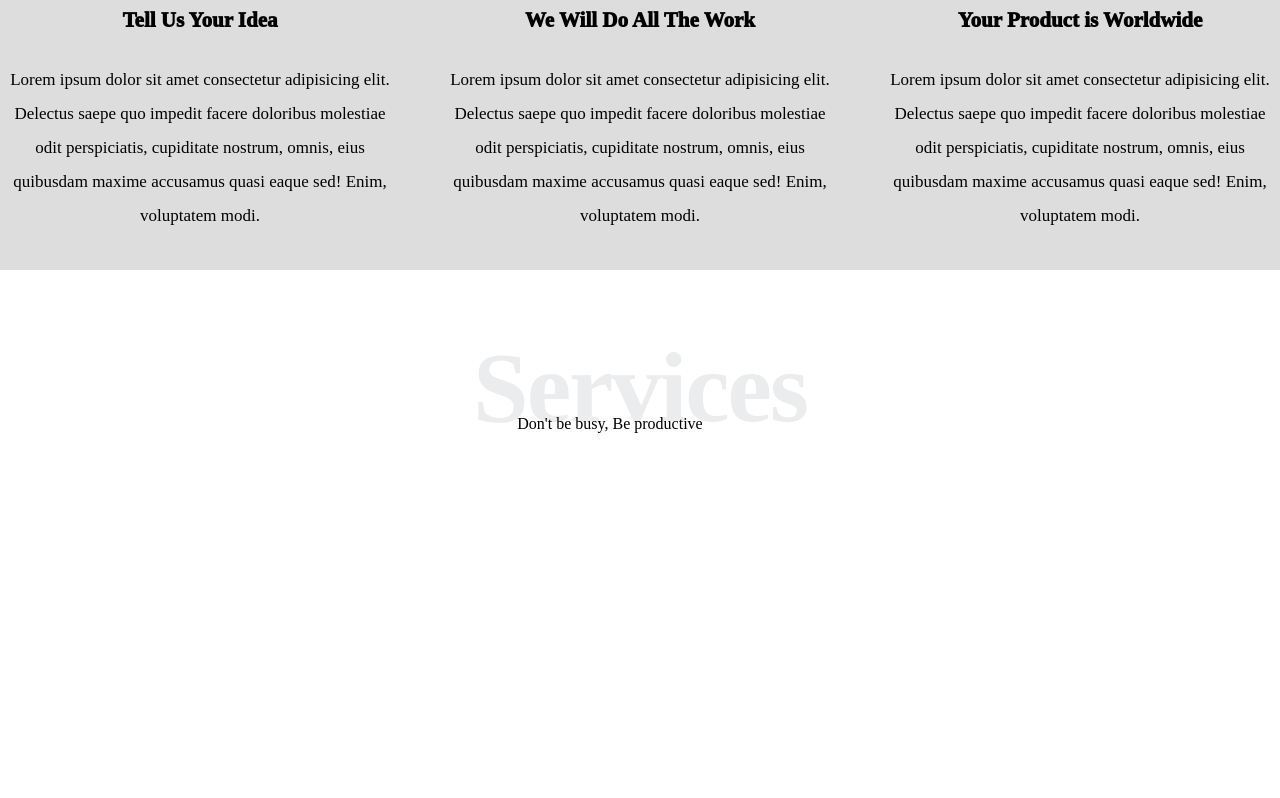
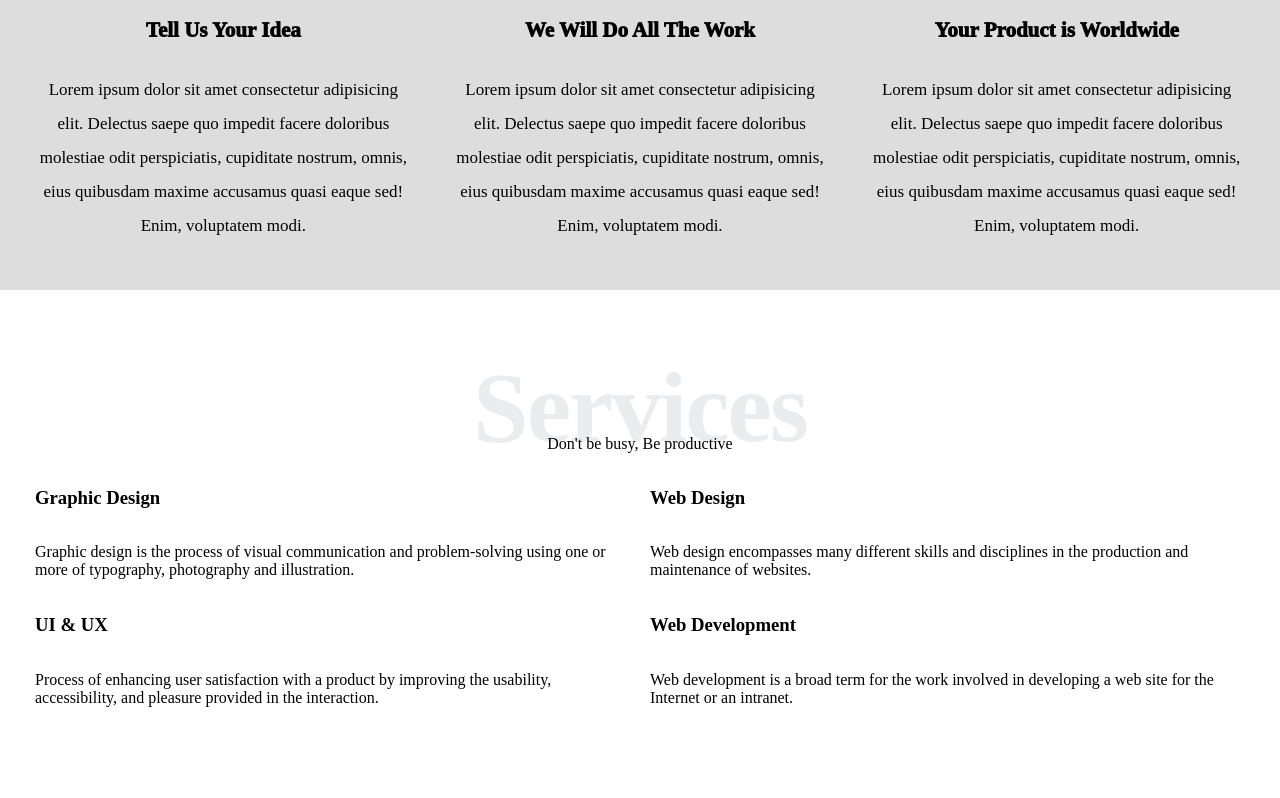
Before and after one commit to kyrellosmahfouz/HTML-CSS-Template_1, a plain HTML site: page index.html in a window 1280 px wide. Shown: the part 891-1689 px from the top of the page. Before the commit the page ends 1354 px from the top, so only its background shows below. Drawn offline with Linux system fonts and the light colour scheme.

Commit message:
Add files via upload

```diff
--- a/index.html
+++ b/index.html
@@ -67,7 +67,37 @@
     <div class="services">
         <div class="container">
             <h2 class="special-heading">Services</h2>
-            <p>Don't be busy, Be productive</p>
+            <p class="p_1">Don't be busy, Be productive</p>
+            <div class="services-content">
+                <div class="col">
+                    <div class="service">
+                        <h3>Graphic Design</h3>
+                        <p>Graphic design is the process of visual communication and problem-solving using one or more
+                            of typography, photography and illustration.</p>
+                    </div>
+                    <div class="service">
+                        <h3>UI & UX</h3>
+                        <p>Process of enhancing user satisfaction with a product by improving the usability,
+                            accessibility, and pleasure provided in the interaction.</p>
+                    </div>
+                </div>
+                <div class="col">
+                    <div class="service">
+                        <h3>Web Design</h3>
+                        <p>Web design encompasses many different skills and disciplines in the production and
+                            maintenance of websites.</p>
+                    </div>
+                    <div class="service">
+                        <h3>Web Development</h3>
+                        <p>Web development is a broad term for the work involved in developing a web site for the
+                            Internet or an intranet.
+                        </p>
+                    </div>
+                </div>
+                <!-- <div class="col">
+                    <img src="services.jpg" alt="">
+                </div> -->
+            </div>
         </div>
     </div>
 </body>
--- a/main.css
+++ b/main.css
@@ -18,7 +18,7 @@ body {
     position: fixed;
     right: 20px;
     bottom: 20px;
-    background-color: white;
+    background-color: orange;
     text-align: center;
     font-size: 25px;
     cursor: pointer;
@@ -34,18 +34,23 @@ body {
 /* END SCROLL TO TOP */
 
 /* start header */
+.header {
+    padding: 0 35px;
+}
+
 .header .container {
     display: flex;
     justify-content: space-between;
-    width: 720px;
+    /* width: 720px; */
     height: auto;
     margin: 0 auto;
     align-items: center;
 }
 
 .logo {
-    width: 120px;
-    height: 57px;
+    width: 90px;
+    height: 35px;
+    user-select: none;
 }
 
 .links {
@@ -57,6 +62,8 @@ body {
     display: flex;
     flex-wrap: wrap;
     justify-content: flex-end;
+    margin: 15px 0;
+    cursor: pointer;
 }
 
 .icon span {
@@ -88,7 +95,7 @@ body {
 .header .container .links ul {
     list-style: none;
     padding: 0;
-    margin: 0;
+    margin: 15px 0;
     position: absolute;
     right: 0;
     width: 200px;
@@ -128,10 +135,10 @@ body {
 }
 
 @media (max-width: 750px) {
-    .header .container {
+    /* .header .container {
         width: unset;
         margin: auto 50px;
-    }
+    } */
 
     .header .container .links ul {
         width: 150px;
@@ -144,7 +151,7 @@ body {
 .landing {
     background-image: url(landing.jpg);
     background-size: cover;
-    height: calc(100vh - 57px);
+    height: calc(100vh - 49px);
     background-repeat: no-repeat;
 }
 
@@ -174,7 +181,7 @@ body {
 /* Start features */
 .features {
     background-color: #ddd;
-    padding: 20px 0;
+    padding: 30px 35px;
 }
 
 .features .container {
@@ -200,6 +207,7 @@ body {
 
 .features .container .feat .img5 {
     width: auto;
+    user-select: none;
     height: 45px;
 }
 
@@ -207,14 +215,26 @@ body {
 
 /* Start services */
 .services {
-    padding: 60px 0;
+    padding: 60px 35px;
 }
 
-.services .container p {
+.services .container .p_1 {
     text-align: center;
     font-size: 16px;
-    margin: -30px;
-    width: 100vw;
+    margin: -30px 0 0;
+}
+
+.services .container .services-content {
+    display: grid;
+    grid-template-columns: repeat(auto-fill, minmax(300px, 1fr));
+    grid-gap: 0 20px;
+    margin: 15px 0;
+    align-items: center;
+}
+
+.services .container .services-content .col .service {
+    display: flex;
+    flex-direction: column;
 }
 
 @media (max-width:550px) {
@@ -222,8 +242,20 @@ body {
         font-size: 80px;
     }
 
-    .services .container p {
-        margin: -25px;
+    .services .container .p_1 {
+        margin: -25px 0 0;
+    }
+}
+
+@media (max-width: 767px) {
+    .services .container .services-content .col .service {
+        text-align: center;
+    }
+}
+
+@media (min-width: 700px) {
+    .services .container .services-content {
+        grid-template-columns: repeat(2, minmax(300px, 1fr));
     }
 }
 
--- a/main.js
+++ b/main.js
@@ -16,7 +16,7 @@ function cl() {
 }
 
 window.onscroll = function () {
-    if (this.scrollY >= 700) {
+    if (this.scrollY >= 400) {
         scttp.classList.add("show")
     } else {
         scttp.classList.remove("show")
```
Also changed, not shown: services.jpg (added).
